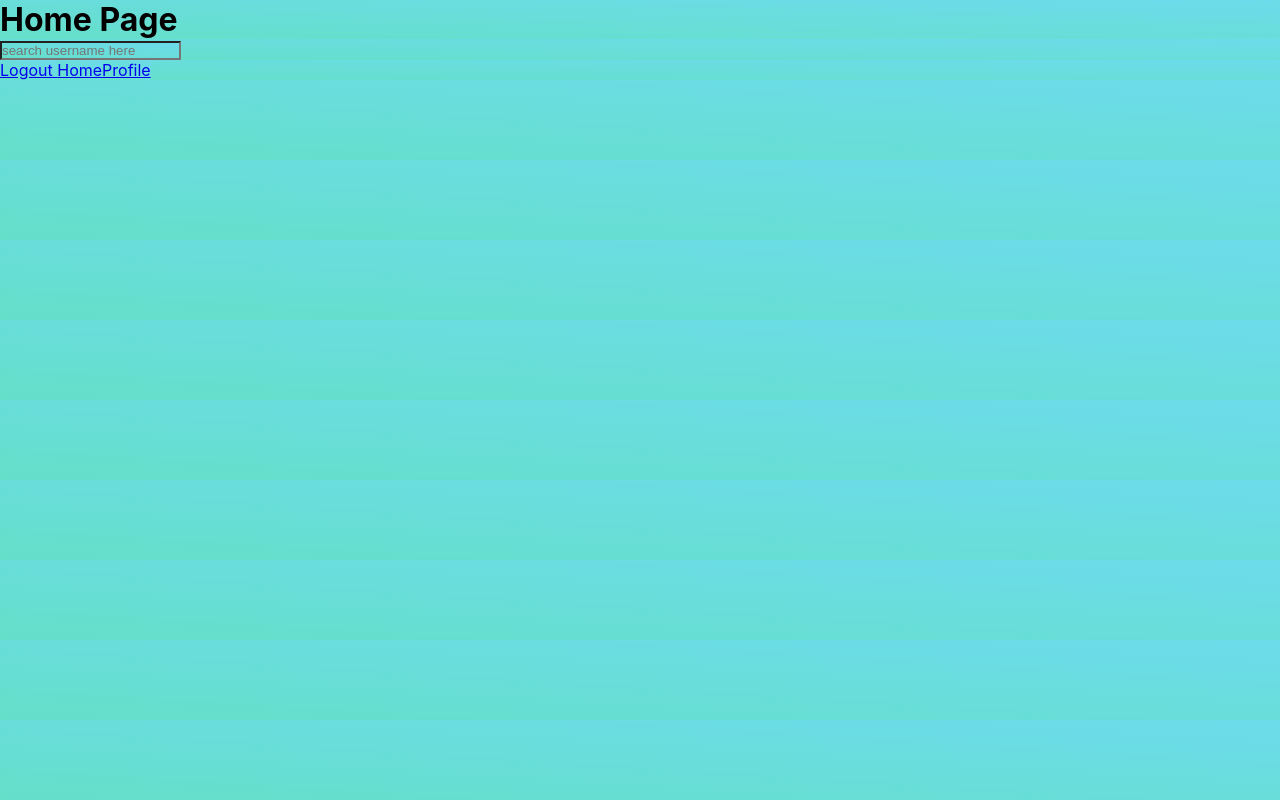
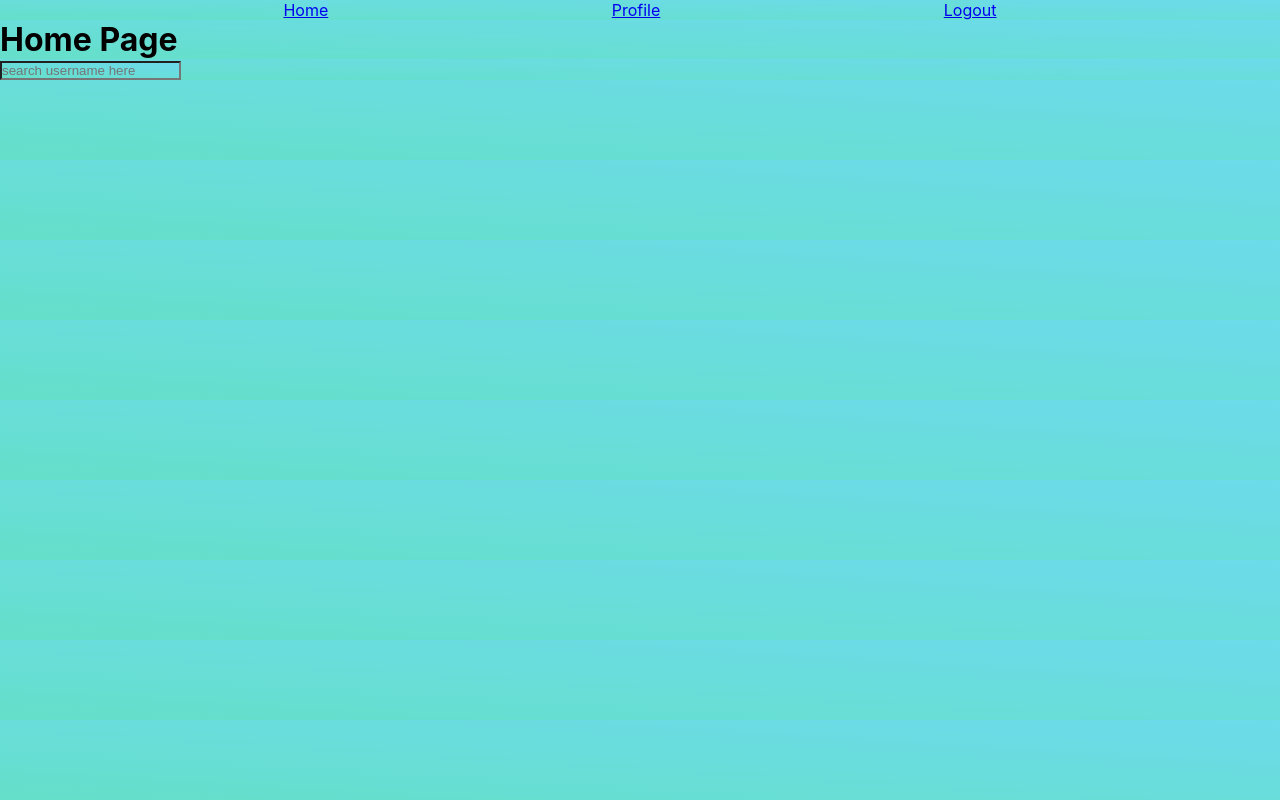
Before and after one commit to YididiyaM/Binger, a React (Create React App) app: page /home in a window 1280 px wide. Built offline with nearby package versions, Linux system fonts and the light colour scheme; no server answers.

Commit message:
very little styling added to navbar

```diff
--- a/src/components/navBar/NavBar.jsx
+++ b/src/components/navBar/NavBar.jsx
@@ -1,12 +1,12 @@
 import React from "react";
 import { Link } from "react-router-dom";
-
+import navBar from "./navBar.css";
 export default function NavBar() {
   return (
-    <div>
-      <Link to="/logout"> Logout </Link>
+    <div className="nav-container">
       <Link to="/home">Home</Link>
       <Link to="/profile">Profile </Link>
+      <Link to="/logout"> Logout </Link>
     </div>
   );
 }
--- /dev/null
+++ b/src/components/navBar/navBar.css
@@ -0,0 +1,4 @@
+.nav-container {
+  display: flex;
+  justify-content: space-evenly;
+}
--- a/src/pages/homePage/HomePage.jsx
+++ b/src/pages/homePage/HomePage.jsx
@@ -13,9 +13,9 @@ function HomePage() {
 
   return (
     <div className="classname">
+      <NavBar />
       <h1>Home Page </h1>
       <UserSearch users={users} />
-      <NavBar />
     </div>
   );
 }
```
